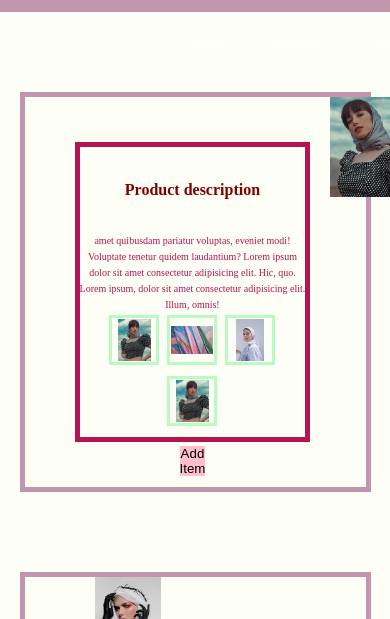
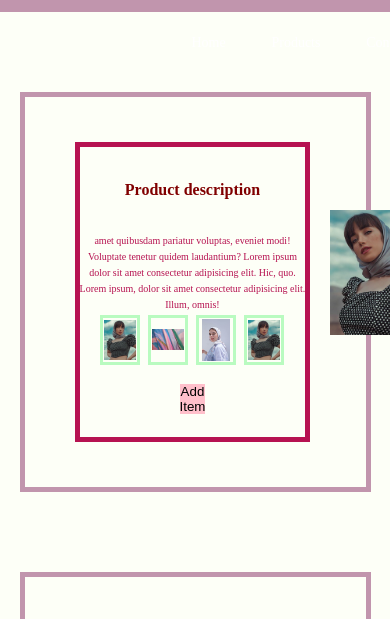
Before and after one commit to dee-ba/Web-Shop, a plain HTML site: page index.html in a window 390 px wide. Shown: the part 148-767 px from the top of the page. Drawn offline with Linux system fonts and the light colour scheme.

Commit message:
Update styles.css
images resized

```diff
--- a/styles.css
+++ b/styles.css
@@ -301,7 +301,7 @@ footer {
             margin-left: 20px;
             margin-right: 20px;
             width: 100px;
-            height: 100px;
+            height: 350px;
         }
 
         .description- 1 {
@@ -329,7 +329,7 @@ footer {
         }
 
         .description-1-images  {
-            width: 50px;
+            width: 40px;
             height: 50px;
             margin: 2px;
             display: flex;
```
